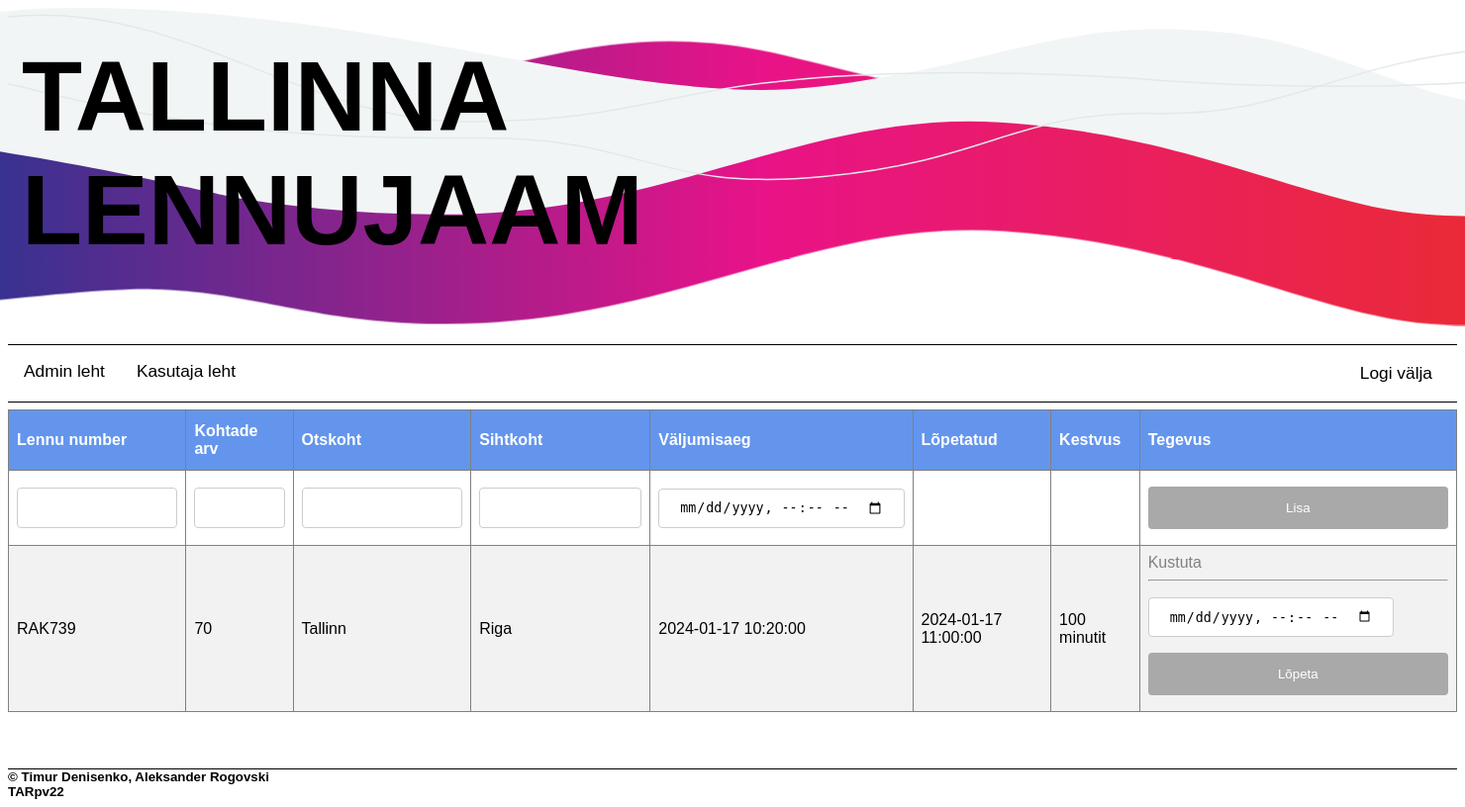
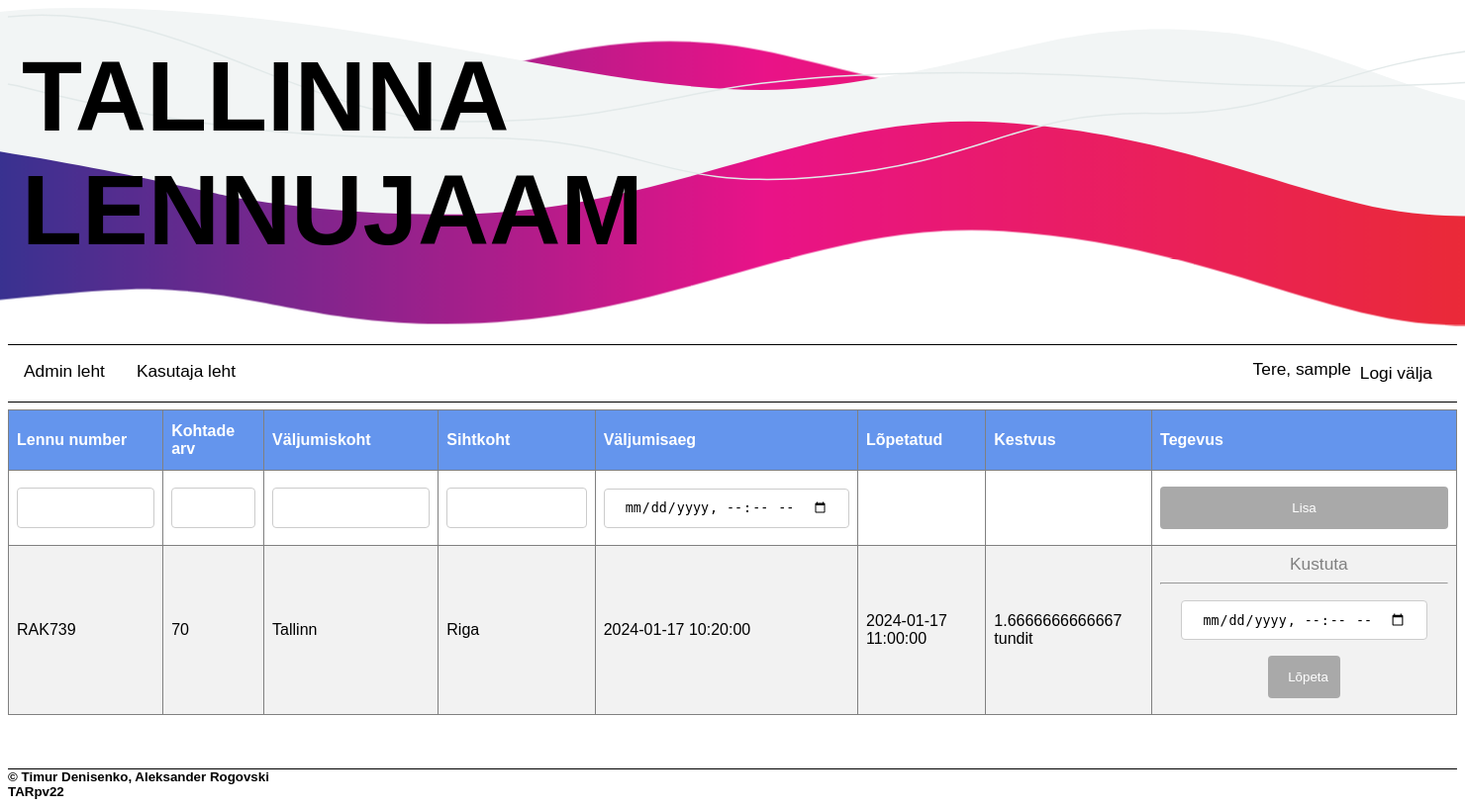
Before and after one commit to tirfall/lennujaam, a PHP site: page /lennujaam/lennuhaldus.php in a window 1480 px wide. Shown: the whole page at 99% size. Run offline with PHP 8.4, Linux system fonts and the light colour scheme; the visitor is signed in with stand-in values (Sample User, id 1); data comes from the database, SQL or seed files in the repository; data that the repository does not hold is empty.

Commit message:
Add files via upload

```diff
--- a/lennujaam/lennuhaldus.php
+++ b/lennujaam/lennuhaldus.php
@@ -68,7 +68,7 @@ if (isset($_REQUEST["lop"])) {
             <tr>
                 <th>Lennu number</th>
                 <th>Kohtade arv</th>
-                <th>Otskoht</th>
+                <th>Väljumiskoht</th>
                 <th>Sihtkoht</th>
                 <th>Väljumisaeg</th>
                 <th>Lõpetatud</th>
@@ -107,16 +107,17 @@ if (isset($_REQUEST["lop"])) {
                 // Kuvab lõpetamise kuupäeva ja kestvuse, kui lend on lõpetatud
                 if ($lopetatud != "0000-00-00 00:00:00") {
                     echo "<td>$lopetatud</td>";
-                    echo "<td>$kestvus minutit</td>";
+                    $tundid = $kestvus / 60;
+                    echo "<td>$tundid tundit</td>";
                 } else {
-                    echo "<td>Ei ole lõpetanud</td>";
-                    echo "<td>Ei ole lõpetanud</td>";
+                    echo "<td>Lennuk on endiselt õhus</td>";
+                    echo "<td>Lennuk on endiselt õhus</td>";
                 }
 
                 // Kuvab kustutamise ja lõpetamise vormi
                 echo "<td>";
-                echo "<a href='?kustuta=$id'>Kustuta</a> <hr>";
-                echo "<form action=''> <input type='hidden' name='lope' id='lope' value='$id'><input type='hidden' name='aeg' id='aeg' value='$valjumisaeg'><input type='datetime-local' name='lop' id='lop'> <input type='submit' name='lope1' id='lope1' value='Lõpeta'></form>";
+                echo "<a href='?kustuta=$id' class='btnhal'>Kustuta</a> <hr>";
+                echo "<form action='' class='btnhal1'> <input type='hidden' name='lope' id='lope' value='$id'><input type='hidden' name='aeg' id='aeg' value='$valjumisaeg'><input type='datetime-local' name='lop' id='lop'> <input type='submit' name='lope1' id='lope1' value='Lõpeta'></form>";
                 echo "</td></tr>";
             }
             ?>
--- a/lennujaam/lennustyle.css
+++ b/lennujaam/lennustyle.css
@@ -83,6 +83,7 @@ td a, th a{
 }
 td a:hover, th a:hover{
     color: black;
+    text-decoration: underline;
 }
 body {
     min-height: 100vh;
@@ -96,11 +97,6 @@ footer {
     margin-top: auto;
 }
 
-.stylelogreg {
-    margin: 0;
-    float: right;
-    padding: 14px 16px;
-}
 ul {
     list-style-type: none;
     margin: 0;
@@ -134,6 +130,11 @@ nav{
     border-bottom: solid 1pt black;
     border-top: solid 1pt black;
     margin-bottom: 5pt;
+}
+.stylelogreg {
+    margin: 0;
+    float: right;
+    padding: 14px 16px;
 }
 .modal{
     display: none; /* Скрыто по умолчанию */
@@ -203,3 +204,14 @@ button:hover{
     cursor: pointer;
     text-decoration: underline;
 }
+.btnhal1 input[type=submit]{
+    width: 25%;
+}
+.btnhal1{
+    text-align: center;
+}
+.btnhal{
+    position: relative;
+    left: 45%;
+    font-size: 13pt;
+}
--- a/lennujaam/nav.php
+++ b/lennujaam/nav.php
@@ -37,7 +37,8 @@ if(isset($_SESSION['kasutaja']))
     </ul>
     <!-- Logi välja nupp -->
     <ul class="stylelogreg">
-        <button onclick="location.href='logout.php';">Logi välja</button>
+        <li>Tere, <?="$_SESSION[kasutaja]"?></li>
+        <li><button onclick="location.href='logout.php';">Logi välja</button></li>
     </ul><?php
 }
 else{?>
```
